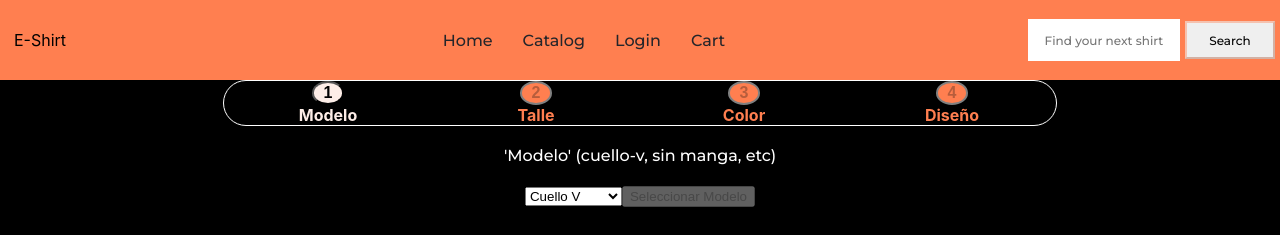
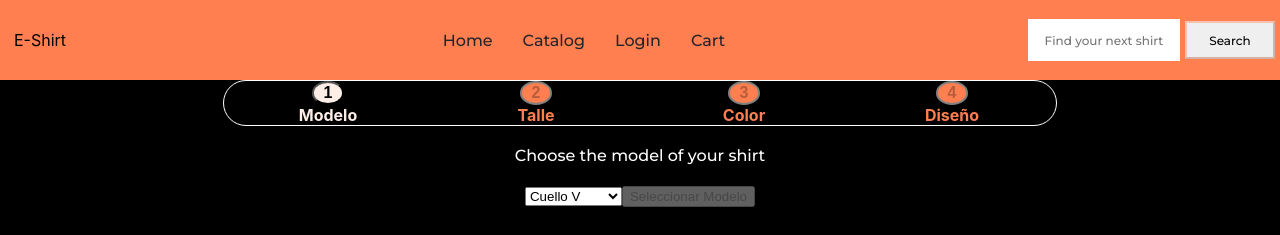
Before and after one commit to rocco9022/eshirt, a React (Create React App) app in the folder ESHIRT/client/: page /design in a window 1280 px wide. Shown: the top 235 px of the page. Built offline with nearby package versions, Linux system fonts and the light colour scheme.

Commit message:
minor update

```diff
--- a/ESHIRT/client/src/Components/Designer/ShirtModel.jsx
+++ b/ESHIRT/client/src/Components/Designer/ShirtModel.jsx
@@ -17,7 +17,7 @@ function ShirtModel(props) {
     return (
         <div className={ModelCSS.container}>
             <div className={ModelCSS.title}>
-                <h3>'Modelo' (cuello-v, sin manga, etc)</h3>
+                <h3>Choose the model of your shirt</h3>
             </div>
             <form onSubmit={(e)=> {
                         e.preventDefault();
```
